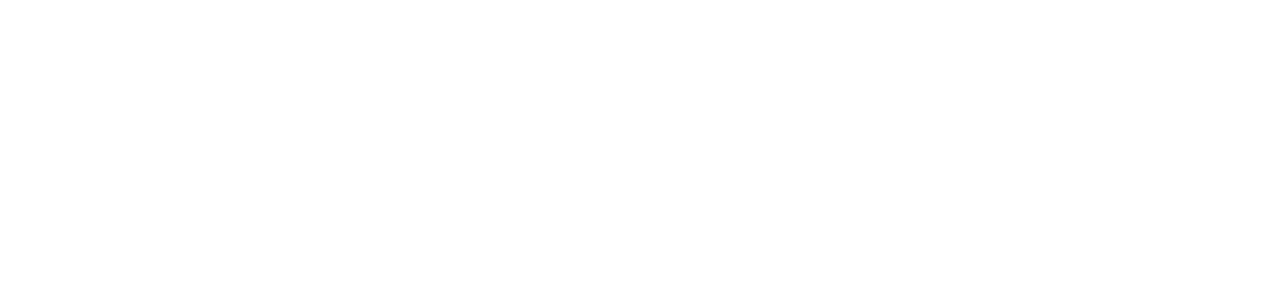
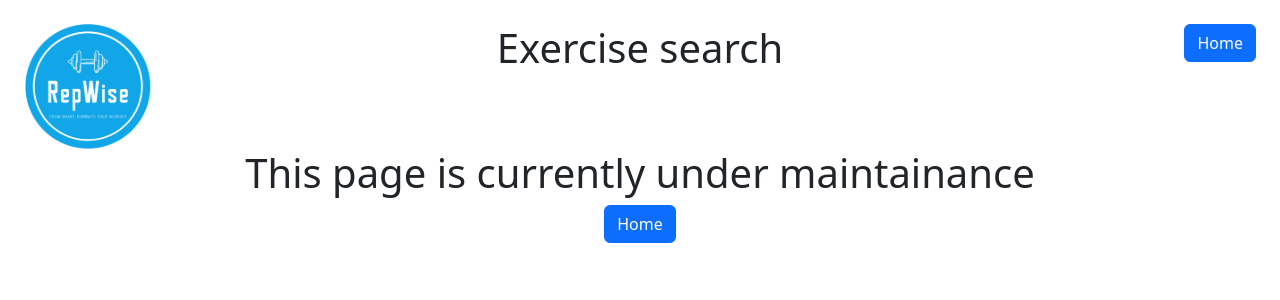
Before and after one commit to Theojeddy/Weightlifting-rep-calculator, a React (Create React App) app: page /ExerciseSearch in a window 1280 px wide. Before the commit this address had no page. Shown: the top 300 px of the page. Built offline with nearby package versions, Linux system fonts and the light colour scheme.

Commit message:
exercise page created, but not started, page under maintainance

```diff
--- a/src/App/App.js
+++ b/src/App/App.js
@@ -4,6 +4,7 @@ import "./App.css";
 import { BrowserRouter, Routes, Route } from "react-router-dom";
 import { useState } from "react";
 import GymLocator from "../Pages/Gym";
+import ExerciseSearch from "../Pages/Exercise";
 
 
 
@@ -28,6 +29,10 @@ function App() {
               path="/GymLocator"
               element={<GymLocator title={title} setTitle={setTitle} />}
             />
+            <Route
+              path="/ExerciseSearch"
+              element={<ExerciseSearch title={title} setTitle={setTitle} />}
+            />
           </Routes>
         </BrowserRouter>
       </div>
--- /dev/null
+++ b/src/Pages/Exercise.js
@@ -0,0 +1,41 @@
+//import components dropdowns, header and calculations
+
+import HeaderLogo from "../Components/Header/HeaderLogo";
+import HeaderHomeButton from "../Components/Header/HomeButton";
+
+// import useEffect and useState
+import React, { useEffect } from "react";
+
+export default function ExerciseSearch({ title, setTitle }) {
+  //set up useEffect to change the title to calculator
+  useEffect(() => {
+    setTitle("Exercise search");
+  }, [setTitle]);
+
+  return (
+    <div className="container-fluid vw4">
+      <div className="row">
+        <div className="col mt-4 text-start">
+          <div style={{ width: "10vw" }}>
+            <HeaderLogo />
+          </div>
+        </div>
+        <div
+          className="col mt-4
+         text-center "
+        >
+          <h1>{title}</h1>
+        </div>
+        <div className="col mt-4 text-end">
+          <HeaderHomeButton />
+        </div>
+      </div>
+      <div className="row text-center">
+        <div className="col text-center">
+          <h1> This page is currently under maintainance</h1>
+          <HeaderHomeButton />
+        </div>
+      </div>
+    </div>
+  );
+}
--- a/src/Pages/Home.js
+++ b/src/Pages/Home.js
@@ -37,6 +37,11 @@ export default function Home({ title, setTitle }) {
             <button className="btn btn-primary"> Gym Locator</button>
           </Link>
         </div>
+        <div className="row mt-3">
+          <Link to="/ExerciseSearch">
+            <button className="btn btn-primary"> Exercise Search</button>
+          </Link>
+        </div>
       </div>
     </div>
   );
```
